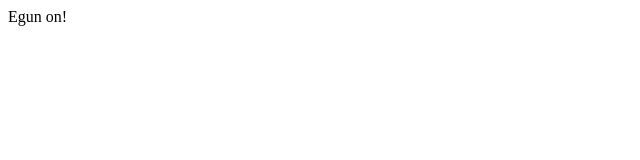
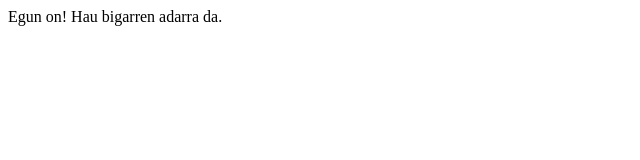
Before and after one commit to kay26TECH/azterketa_errepaso2, a plain HTML site: page index.html in a window 1280 px wide. Shown: the whole page, without its empty margins (0-640 px from the left). Drawn offline with Linux system fonts and the light colour scheme.

Commit message:
testua jartzen

```diff
--- a/index.html
+++ b/index.html
@@ -1 +1 @@
-<p>Egun on!</p>
+<p>Egun on! Hau bigarren adarra da.</p>
```
